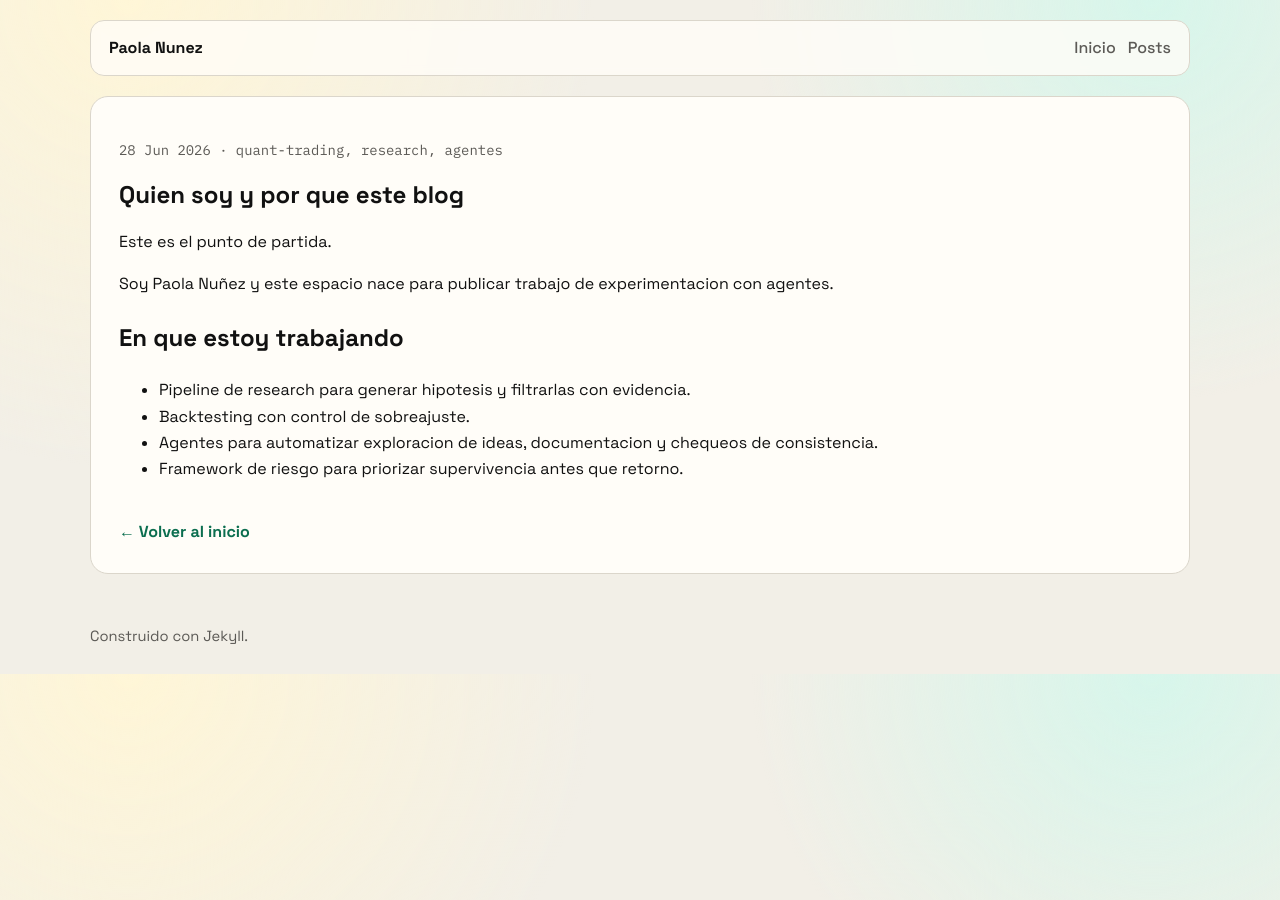
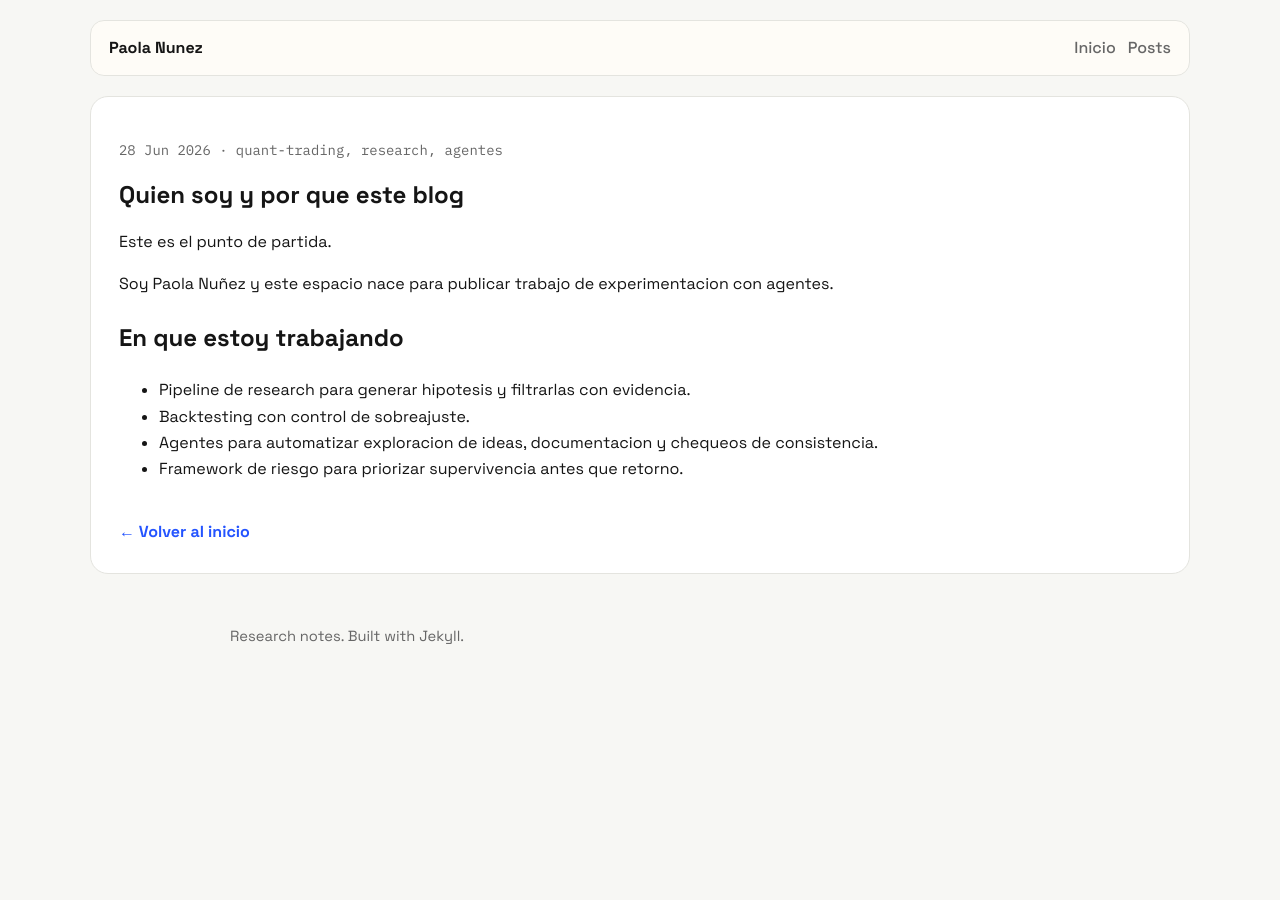
Before and after one commit to nunezpaola/nunezpaola.github.io, a Jekyll site: the page built from _posts/2026-06-28-bienvenida-quant-trading.md, in a window 1280 px wide. Built offline with Jekyll 4.4.1, drawn with Linux system fonts in a browser that asks for light colours.

Commit message:
new design

```diff
--- a/_config.yml
+++ b/_config.yml
@@ -1,5 +1,5 @@
 title: "Paola Nunez"
-description: "Blog sobre cosas random que me dan curiosidad."
+description: "Notas sobre agentes, automatización y sistemas técnicos."
 url: ""
 baseurl: ""
 lang: "es"
@@ -9,7 +9,7 @@ permalink: /:categories/:year/:month/:day/:title/
 
 author:
   name: "Paola Nunez"
-  role: "Developer"
+  role: "Markets, automation and technical research"
 
 collections:
   posts:
--- a/_layouts/default.html
+++ b/_layouts/default.html
@@ -22,7 +22,7 @@
     </main>
 
     <footer class="site-footer">
-      <p>Construido con Jekyll.</p>
+      <p>Research notes. Built with Jekyll.</p>
     </footer>
   </body>
 </html>
--- a/assets/css/style.css
+++ b/assets/css/style.css
@@ -1,14 +1,13 @@
 @import url("https://fonts.googleapis.com/css2?family=Space+Grotesk:wght@400;500;700&family=IBM+Plex+Mono:wght@400;500&display=swap");
 
 :root {
-  --bg: #f2efe7;
-  --paper: #fffdf8;
-  --ink: #111111;
-  --muted: #5c5a56;
-  --accent: #0b6e4f;
-  --accent-2: #d94f04;
-  --line: #dbd6cb;
-  --shadow: 0 14px 34px rgba(17, 17, 17, 0.09);
+  --bg: #f7f7f4;
+  --paper: #ffffff;
+  --ink: #151515;
+  --muted: #666666;
+  --accent: #2454ff;
+  --line: #e4e4df;
+  --shadow: none;
 }
 
 * {
@@ -24,10 +23,7 @@ body {
 body {
   font-family: "Space Grotesk", sans-serif;
   color: var(--ink);
-  background:
-    radial-gradient(circle at 10% 0%, #fff6d7 0, transparent 35%),
-    radial-gradient(circle at 90% 0%, #d7f6eb 0, transparent 30%),
-    var(--bg);
+  background: var(--bg);
   line-height: 1.65;
 }
 
@@ -174,7 +170,7 @@ body {
 }
 
 .site-footer {
-  width: min(1100px, 92vw);
+  width: min(820px, 92vw);
   margin: 0 auto 26px;
   font-size: 0.92rem;
   color: var(--muted);
```
Also changed, not shown: index.md (+8 -6 lines), about.md (added).
